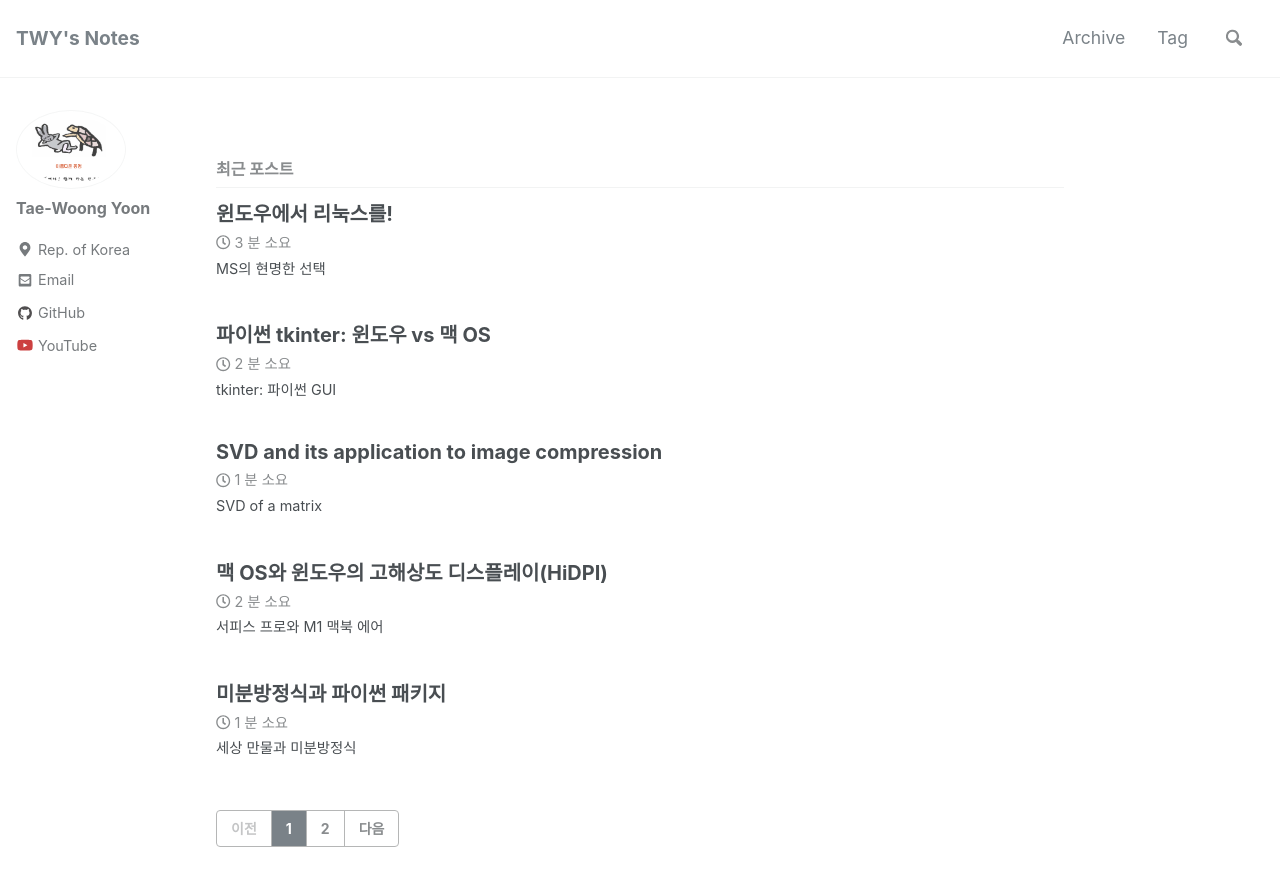
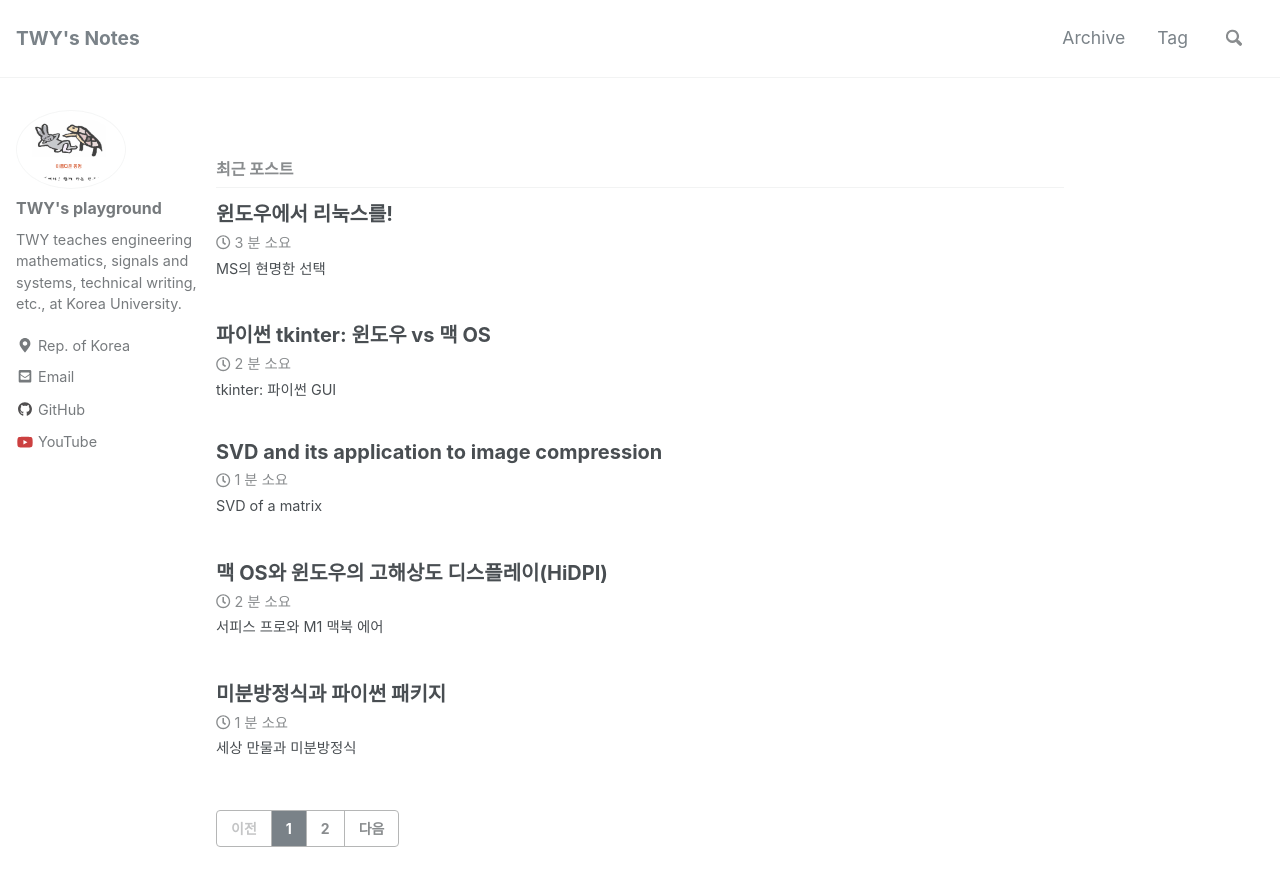
Before and after one commit to twy80/mkkim85.github.io, a Jekyll site: the page built from index.html, in a window 1280 px wide and 900 px high. Shown: the top 886 px of the window. Built offline with Jekyll 4.4.1, drawn with Linux system fonts in a browser that asks for light colours; nearby versions of some CDN libraries; the list of posts is cut into pages by our own code.

Commit message:
Update _config.yml

```diff
--- a/_config.yml
+++ b/_config.yml
@@ -100,9 +100,9 @@ analytics:
 
 # Site Author
 author:
-  name             : "Tae-Woong Yoon"
+  name             : "TWY's playground"
   avatar           : "/assets/images/bio-photo1.png"
-  bio              : ""
+  bio              : "TWY teaches engineering mathematics, signals and systems, technical writing, etc., at Korea University."
   location         : "Rep. of Korea"
   email            : yoon.tw@gmail.com
   uri              :
```
